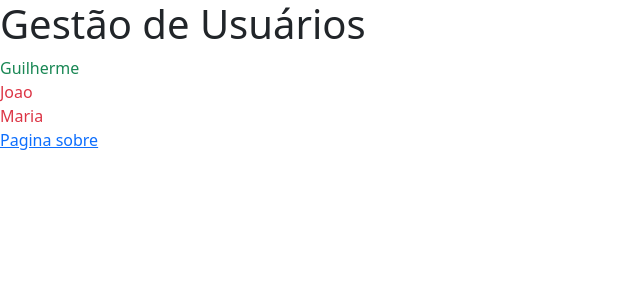
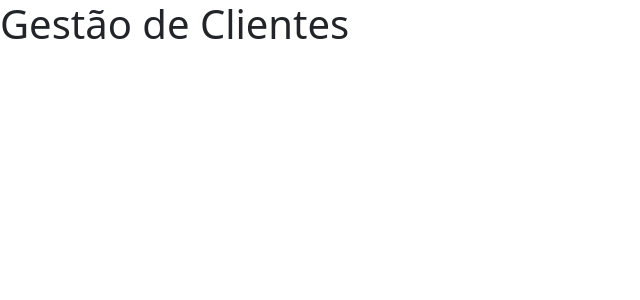
Before and after one commit to Fabio-P-P-Junior/ProjetoWebFlask, a Flask app: page / in a window 1280 px wide. Shown: the top 300 px of the page, without its empty margins (0-640 px from the left). Run offline with Flask 3, Linux system fonts and the light colour scheme.

Commit message:
Implementado o cliente e home

```diff
--- a/main.py
+++ b/main.py
@@ -1,24 +1,9 @@
-from flask import Flask, url_for, render_template
+from flask import Flask
+from routes.home import home_route
 
 #inicializacao do flash
 app = Flask(__name__)
 
-#rotas
-@app.route('/')
-def olas_mundo():
-    titulo = "Gestão de Usuários"
-    usuarios = [
-        {"nome": "Guilherme", "membro_ativo": True},
-        {"nome": "Joao", "membro_ativo": False},
-        {"nome": "Maria", "membro_ativo": False},
-    ]
-    return render_template("index.html", titulo=titulo, usuarios=usuarios)
-
-@app.route("/sobre")
-def pagina_sobre():
-    return """
-        <b>ProgramadorPython</b> assista os videos no
-        <a href="https://youtube.com/@programadorpython">Canal no Youtube</a>
-    """
+app.register_blueprint(home_route)
 
 app.run(debug=True)
--- /dev/null
+++ b/routes/home.py
@@ -0,0 +1,7 @@
+from flask import Blueprint, render_template
+
+home_route = Blueprint('home', __name__)
+
+@home_route.route('/')
+def home():
+    return render_template('index.html')
--- a/templates/index.html
+++ b/templates/index.html
@@ -7,19 +7,8 @@
     <link href="https://cdn.jsdelivr.net/npm/bootstrap@5.3.3/dist/css/bootstrap.min.css" rel="stylesheet" integrity="sha384-QWTKZyjpPEjISv5WaRU9OFeRpok6YctnYmDr5pNlyT2bRjXh0JMhjY6hW+ALEwIH" crossorigin="anonymous">
   </head>
   <body>
-    <h1>{{ titulo }}</h1>
-
-    {% for usuario in usuarios%}
-
-        {%if usuario.membro_ativo %}
-            <div class="text-success">{{ usuario.nome }}</div>
-        {% else %}
-            <div class="text-danger">{{ usuario.nome }}</div>
-        {% endif %}
-
-    {%endfor%}
-
-    <a href="{{ url_for('pagina_sobre') }}">Pagina sobre</a>
+    <h1>Gestão de Clientes</h1>
+    <p></p>
 
     <script src="https://cdn.jsdelivr.net/npm/bootstrap@5.3.3/dist/js/bootstrap.bundle.min.js" integrity="sha384-YvpcrYf0tY3lHB60NNkmXc5s9fDVZLESaAA55NDzOxhy9GkcIdslK1eN7N6jIeHz" crossorigin="anonymous"></script>
 
```
Also changed, not shown: routes/cliente.py (added, +7 -0 lines).
